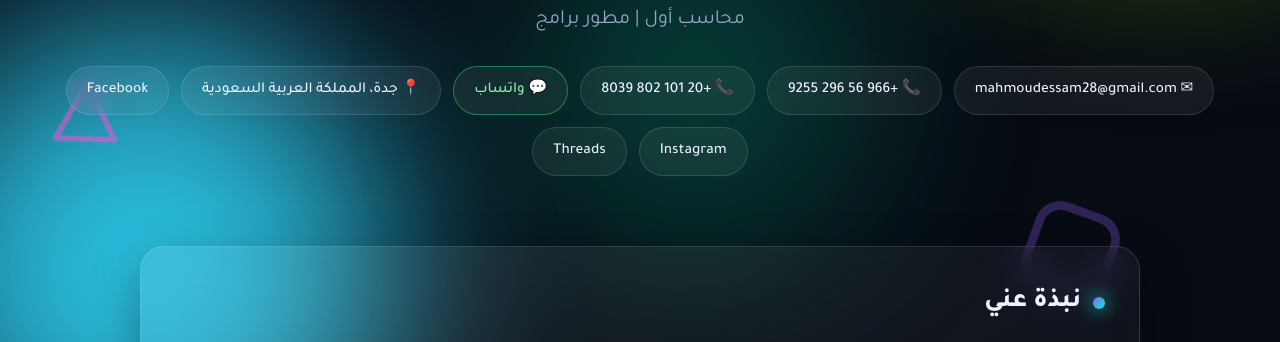
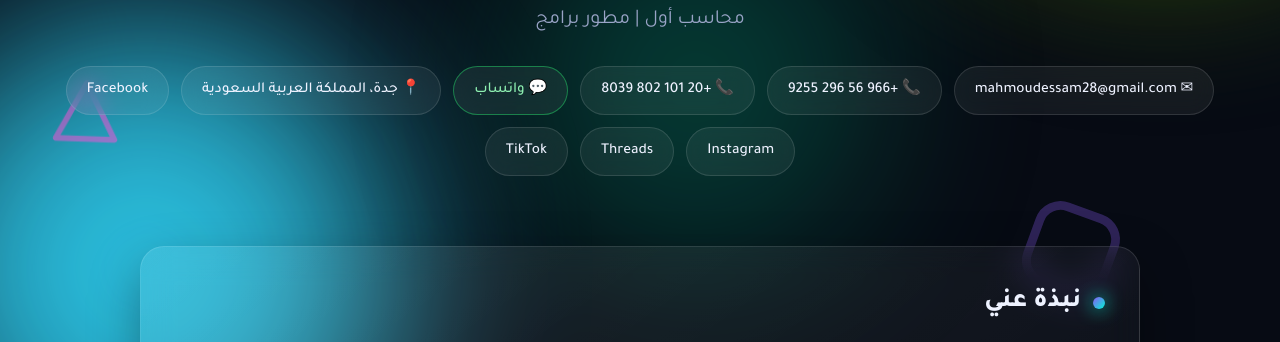
Before and after one commit to mahmoudessampd-sketch/mahmoud, a plain HTML site: page index.html in a window 1280 px wide. Shown: the part 415-757 px from the top of the page. Drawn offline with Linux system fonts and the light colour scheme.

Commit message:
Add TikTok link

```diff
--- a/index.html
+++ b/index.html
@@ -283,7 +283,8 @@ const DATA = {
   socials: [
     { "label": "Facebook", "url": "https://www.facebook.com/share/1DGJSrf6vP/" },
     { "label": "Instagram", "url": "https://www.instagram.com/mahmoudessam28/" },
-    { "label": "Threads", "url": "https://www.threads.net/@mahmoudessam28" }
+    { "label": "Threads", "url": "https://www.threads.net/@mahmoudessam28" },
+    { "label": "TikTok", "url": "https://www.tiktok.com/@mhamoud.essam" }
   ],
 
   skills: ["أنظمة ERP (Odoo ومايكروسوفت دايناميكس)", "Microsoft Excel", "مسك الدفاتر المحاسبية", "الفوترة الضريبية والإقرارات", "تطوير وتأسيس البرامج", "دراسة الجدوى وخطط السوق", "متابعة المشتريات والمبيعات", "التقارير المستمرة", "التعامل مع البنوك ومراجعة الكشوفات"],
```
